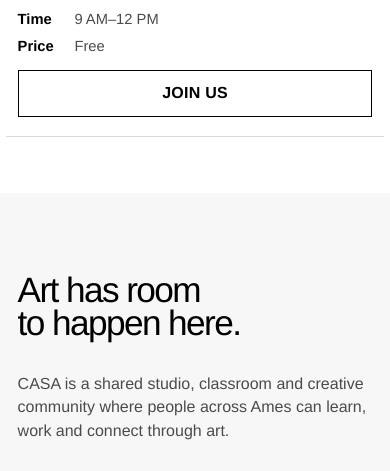
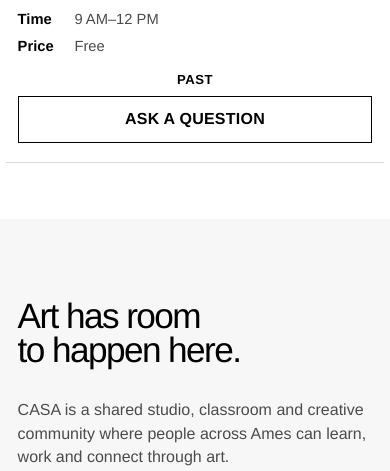
Before and after one commit to casa-ames/casa-website, an Astro site: page /casa-website/ in a window 390 px wide. Shown: the part 2367-2838 px from the top of the page. Built offline with nearby package versions, Linux system fonts and the light colour scheme; Astro itself is replaced by a stand-in of ours.

Commit message:
Clarify past event actions

```diff
--- a/src/components/EventAction.astro
+++ b/src/components/EventAction.astro
@@ -12,7 +12,9 @@
 ---
 
 <div class:list={['event-action', className]} data-event-action>
-  {event.registrationUrl && event.status === 'upcoming' ? (
+  {event.status === 'past' ? (
+    <a class="button" href={contactUrl}>Ask a question</a>
+  ) : event.registrationUrl && event.status === 'upcoming' ? (
     <a class="button button--red" href={event.registrationUrl} target="_blank" rel="noreferrer">Register</a>
   ) : isWebsiteOnlyEvent && event.status === 'upcoming' ? (
     <>
--- a/src/pages/classes.astro
+++ b/src/pages/classes.astro
@@ -19,6 +19,7 @@
   upcoming: 'Open',
   'sold-out': 'Sold out',
   cancelled: 'Cancelled',
+  past: 'Past',
   'coming-soon': 'Registration coming soon',
 };
 const fallbackImage = `${import.meta.env.BASE_URL}images/class-wheel.webp`;
--- a/src/pages/index.astro
+++ b/src/pages/index.astro
@@ -25,6 +25,13 @@
 if (!page) throw new Error('Missing home page content');
 const base = import.meta.env.BASE_URL.replace(/\/$/, '');
 const href = (path: string) => `${base}${path}` || '/';
+const statusLabel = {
+  upcoming: 'Open',
+  'sold-out': 'Sold out',
+  cancelled: 'Cancelled',
+  past: 'Past',
+  'coming-soon': 'Registration coming soon',
+};
 const fallbackEventImage = `${import.meta.env.BASE_URL}images/class-wheel.webp`;
 const eventImageSource = (image?: string) => image
   ? (/^https?:\/\//i.test(image) ? image : publicAsset(image))
@@ -104,11 +111,14 @@
             <div><dt>Time</dt><dd>{event.timeLabel}</dd></div>
             <div><dt>Price</dt><dd>{event.price || 'See registration'}</dd></div>
           </dl>
-          <EventAction
-            event={event}
-            class="home-class__action"
-            contactUrl={`${href('/contact/')}?interest=classes&class=${encodeURIComponent(event.title)}`}
-          />
+          <div class="home-class__cta">
+            <p class="home-class__status">{statusLabel[event.status]}</p>
+            <EventAction
+              event={event}
+              class="home-class__action"
+              contactUrl={`${href('/contact/')}?interest=classes&class=${encodeURIComponent(event.title)}`}
+            />
+          </div>
         </article>
       ))}
     </div>
@@ -233,7 +243,8 @@
   .home-class__meta div { display: grid; grid-template-columns: 48px 1fr; gap: 0.55rem; }
   .home-class__meta dt { color: var(--black); font-weight: 600; }
   .home-class__meta dd { margin: 0; }
-  :global(.home-class__action) { cursor: default; }
+  .home-class__cta { display: grid; gap: 0.45rem; cursor: default; }
+  .home-class__status { margin: 0; font-size: 0.82rem; font-weight: 700; letter-spacing: 0.04em; text-align: center; text-transform: uppercase; }
   .home-about { background: var(--gray-50); }
   .home-about__inner { display: grid; grid-template-columns: minmax(300px, 0.65fr) minmax(480px, 1.35fr); align-items: center; gap: clamp(3rem, 7vw, 8rem); }
   .home-about__copy h2 { margin-bottom: 2rem; font-size: var(--h2); }
@@ -250,7 +261,7 @@
     .home-class { grid-template-columns: 96px 110px minmax(260px, 1fr) 150px; }
     .home-class__thumbnail { width: 96px; }
     .home-class__meta { grid-column: 3; }
-    :global(.home-class__action) { grid-column: 4; grid-row: 1 / 3; }
+    .home-class__cta { grid-column: 4; grid-row: 1 / 3; }
   }
   @media (max-width: 800px) {
     .home-class { grid-template-columns: 96px 1fr; gap: 0.8rem 1.2rem; }
@@ -258,7 +269,7 @@
     .home-class__date { grid-column: 2; grid-row: 1; }
     .home-class__main { grid-column: 2; grid-row: 2; }
     .home-class__meta { grid-column: 1 / -1; grid-row: auto; }
-    :global(.home-class__action) { grid-column: 1 / -1; grid-row: auto; width: min(100%, 220px); }
+    .home-class__cta { grid-column: 1 / -1; grid-row: auto; width: min(100%, 220px); }
     .home-about__inner { grid-template-columns: 1fr; }
     .home-about__image { width: 100%; height: 300px; min-height: 0; aspect-ratio: auto; }
   }
@@ -276,7 +287,7 @@
     .home-values__grid article { min-height: 0; border-right: 0; border-bottom: var(--line); padding: 1.4rem 0; }
     .home-values__grid article + article { padding-left: 0; }
     .home-values__image { min-height: 330px; }
-    :global(.home-class__action) { width: 100%; }
+    .home-class__cta { width: 100%; }
     .home-contact__inner { min-height: 360px; flex-direction: column; align-items: stretch; justify-content: center; }
   }
 </style>
--- a/src/utils/eventListings.ts
+++ b/src/utils/eventListings.ts
@@ -18,7 +18,7 @@
   image?: string;
   imageAlt?: string;
   registrationUrl?: string;
-  status: 'upcoming' | 'sold-out' | 'cancelled' | 'coming-soon';
+  status: 'upcoming' | 'sold-out' | 'cancelled' | 'past' | 'coming-soon';
   source: 'website' | 'zeffy';
 }
 
@@ -62,6 +62,9 @@
 
 const monthKey = (date: Date) => dateKey(date).slice(0, 7);
 
+const hasEventDatePassed = (start: Date, end?: Date) =>
+  dateKey(end ?? start) < dateKey(new Date());
+
 const eventDateLabel = (date: Date) => new Intl.DateTimeFormat('en-US', {
   timeZone,
   month: 'short',
@@ -100,10 +103,14 @@
 
 export function buildEventOccurrences(classEntries: any[], zeffyData: ZeffyData): EventOccurrence[] {
   const websiteEvents: EventOccurrence[] = classEntries
-    .filter(({ data }) => data.status !== 'past')
     .map(({ id, data }) => {
       const start = safeDate(data.dateStart)!;
       const end = safeDate(data.dateEnd) ?? undefined;
+      const status = data.status === 'cancelled'
+        ? 'cancelled'
+        : data.status === 'past' || hasEventDatePassed(start, end)
+          ? 'past'
+          : data.status;
       return {
         id: `class-${id}`,
         title: data.title,
@@ -122,7 +129,7 @@
         image: data.image,
         imageAlt: data.imageAlt,
         registrationUrl: data.registrationUrl,
-        status: data.status,
+        status,
         source: 'website' as const,
       };
     });
@@ -135,11 +142,13 @@
       const normalizedStatus = event.status?.toLowerCase() ?? '';
       const status = /cancel/.test(normalizedStatus)
         ? 'cancelled'
-        : /sold|closed/.test(normalizedStatus)
-          ? 'sold-out'
-          : event.url
-            ? 'upcoming'
-            : 'coming-soon';
+        : hasEventDatePassed(start, end)
+          ? 'past'
+          : /sold|closed/.test(normalizedStatus)
+            ? 'sold-out'
+            : event.url
+              ? 'upcoming'
+              : 'coming-soon';
       return [{
         id: `zeffy-${event.id}-${occurrence.id || index + 1}`,
         title: event.title,
```
